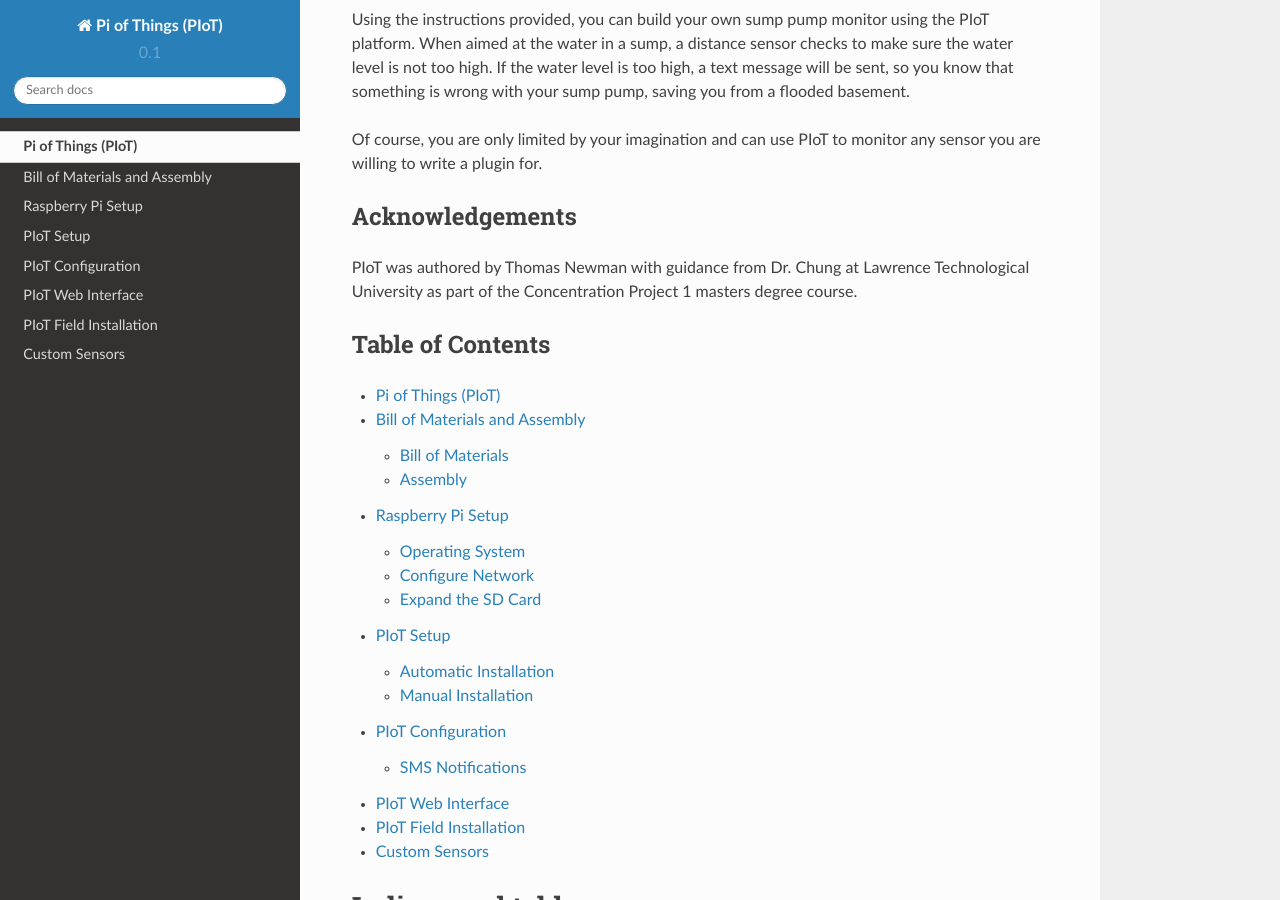
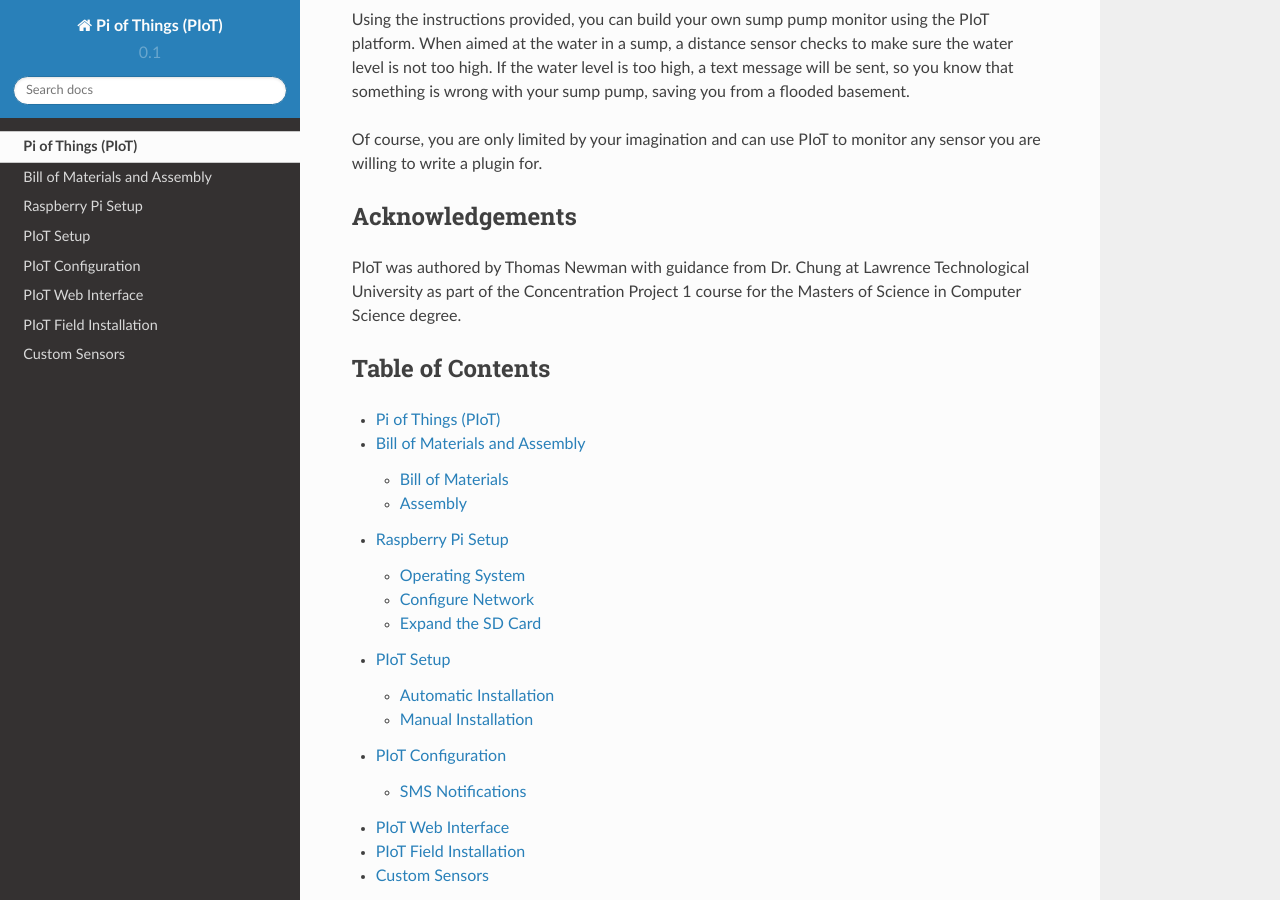
Before and after one commit to tnewman/PIoT, a Sphinx documentation site: the page built from docs/index.rst, in a window 1280 px wide and 900 px high, scrolled down 1027 px. Built offline with Sphinx 7.4.7 and the Read the Docs theme 2.0.0, drawn with Linux system fonts in a browser that asks for light colours.

Commit message:
Update index.rst

```diff
--- a/docs/index.rst
+++ b/docs/index.rst
@@ -43,7 +43,7 @@
 
 PIoT was authored by Thomas Newman with guidance from Dr. Chung at
 Lawrence Technological University as part of the Concentration Project
-1 masters degree course.
+1 course for the Masters of Science in Computer Science degree.
 
 Table of Contents
 -----------------
```
